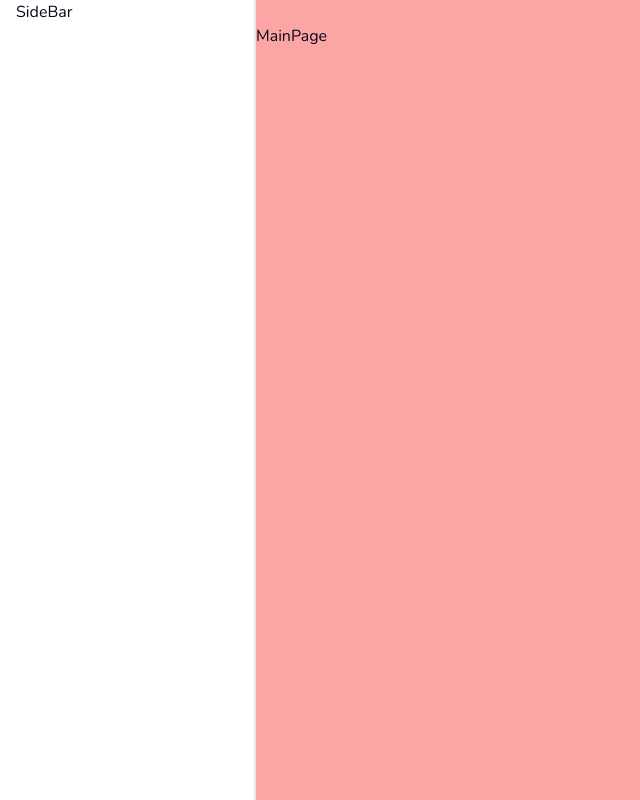
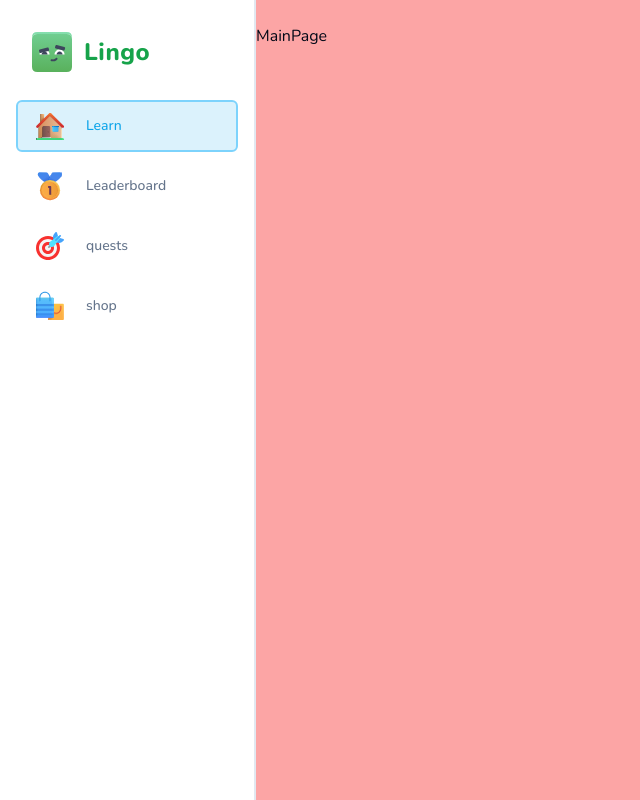
Before and after one commit to Bojackxiang/language-learn, a Next.js app: page /learn in a window 1280 px wide. Shown: the whole page, without its empty margins (0-640 px from the left). Built offline with nearby package versions, Linux system fonts and the light colour scheme.

Commit message:
fix the side bar display

```diff
--- a/src/app/(main)/layout.tsx
+++ b/src/app/(main)/layout.tsx
@@ -11,7 +11,6 @@ export default function MainLayout({
 }>) {
   return (
     <>
-
       <MobileHeader />
       <SideBar className="hidden lg:flex" />
       <main className="lg:pl-[256px] h-full pt-[50px] lg:pt-0">
--- a/src/app/(main)/learn/page.tsx
+++ b/src/app/(main)/learn/page.tsx
@@ -1,9 +1,9 @@
 import React from 'react'
 
-const MainPage = () => {
+const LearnPage = () => {
   return (
     <div>MainPage</div>
   )
 }
 
-export default MainPage
+export default LearnPage
--- a/src/components/side-bar.tsx
+++ b/src/components/side-bar.tsx
@@ -1,5 +1,7 @@
 import { cn } from '@/lib/utils';
 import React from 'react'
+import { SidebarItem } from './sidebar-item';
+import Sidebar from './sidebar';
 
 interface Props {
   className?: string;
@@ -8,7 +10,7 @@ interface Props {
 const SideBar = ({ className }: Props) => {
   return (
     <div className={cn("flex h-full lg:w-[256px] lg:fixed left-0 top-0 px-4 border-r-2 flex-col", className)}>
-      SideBar
+      <Sidebar />
     </div>
   )
 }
```
